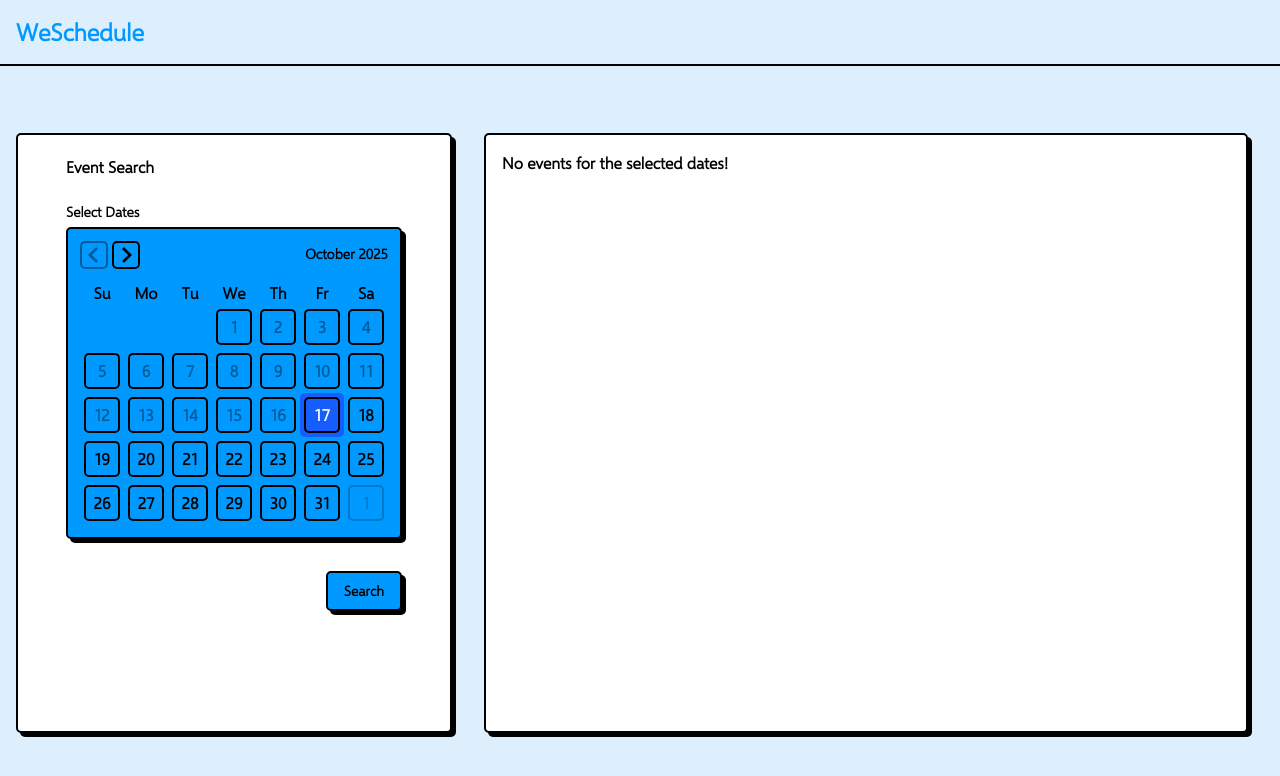
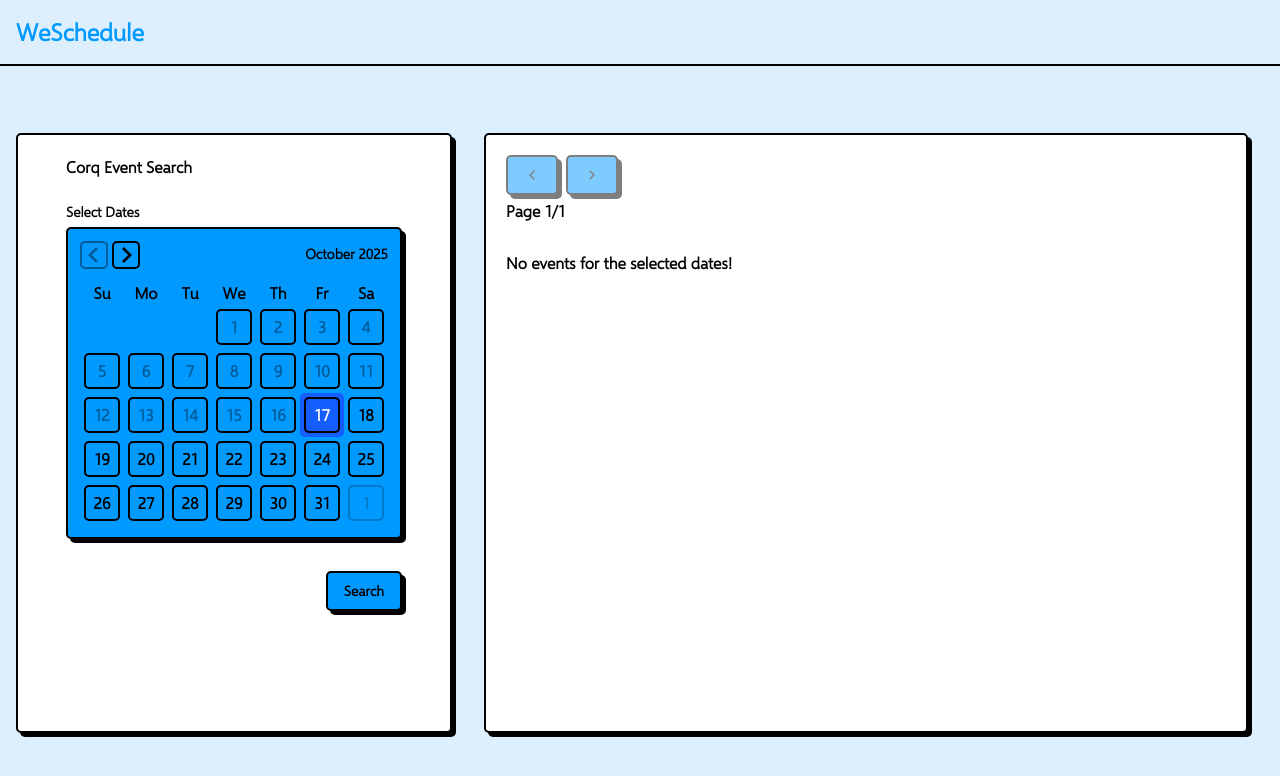
Before and after one commit to SidmoGoesBrrr/weschedule, a Next.js app: page /events in a window 1280 px wide. Shown: the top 776 px of the page. Built offline with nearby package versions, Linux system fonts and the light colour scheme.

Commit message:
drafted pagination for corq event list

```diff
--- a/app/events/page.tsx
+++ b/app/events/page.tsx
@@ -2,33 +2,74 @@
 
 import Link from 'next/link'
 
-import { useState } from 'react';
+import { useState, useEffect } from 'react';
 
 import { Event, getEvents } from '@/lib/serverEventUtil';
 
 import { EventSearch } from '@/components/eventsearch';
 import { EventList } from '@/components/eventlist';
 
+const PAGE_CAPACITY = 10;
+
 export default function ViewEvents() {
-    const [events, setEvents] = useState<Event[]>([]);
+    const [eventsInfo, setEventsInfo] = useState<{
+        events: Event[],
+        numTotalEvents: number
+    }>({
+        events: [],
+        numTotalEvents: 0
+    });
 
-    const search = (dates: string[]) => {
+    const [eventSearchParams, setEventSearchParams] = useState<{
+        dates: string[],
+        page: number,
+    }>({
+        dates: [],
+        page: 0,
+    });
+    useEffect(() => {
         async function asyncSearch() {
-            // let response = await getEvents("", "", "", dates);
-            // let userEvents : Event[] = response.events ? response.events.map((event) => {
-            //     const link = event.link ? event.link : `/availability?event_id=${event.id}`;
-            //     return {
-            //         ...event,
-            //         link,
-            //     }
-            // }) : [];
-            let corqEvents : Event[] = []; //stub
-            // let sortedEvents = [...userEvents, ...corqEvents];
-            // sortedEvents.sort();
-            setEvents(corqEvents);
-            console.log(corqEvents);
+            // send dates, page number, and page capacity
+            // response should be success if page number within total pages
+            // success response returns events and total number of events
+            // const response = //stub
+            if (eventSearchParams.page >= 0 && eventSearchParams.page < eventsInfo.numTotalEvents / PAGE_CAPACITY + 1) {
+                // const response = await getEvents("", "", "", eventSearchParams.dates);
+                // if (response.success) {
+                //     response.events.map((event) => ({
+                //         ...event,
+                //         link: '/', //stub
+                //     }))
+                // }
+                // setEventsInfo({
+                    // data: response.data.events,
+                    // numTotalEvents: response.totalPages
+                // });
+                // console.log(response.data);
+            }
         }
         asyncSearch();
+    }, [eventSearchParams])
+
+    const incrPage = () => {
+        setEventSearchParams({
+            ...eventSearchParams,
+            page: eventSearchParams.page + 1,
+        })
+    }
+
+    const decrPage = () => {
+        setEventSearchParams({
+            ...eventSearchParams,
+            page: eventSearchParams.page - 1,
+        })
+    }
+
+    const updateEventSearchParams = (newParams: { dates: string[] }) => {
+        setEventSearchParams({
+            ...eventSearchParams,
+            ...newParams,
+        })
     }
 
     return (
@@ -43,11 +84,16 @@ export default function ViewEvents() {
             <div className="py-4 px-4 flex flex-row items-center gap-4 flex-1">
                 <div className="h-auto py-8 flex flex-col items-center flex-1">
                     <div className="w-full max-w-2xl h-full">
-                        <EventSearch search={search} />
+                        <EventSearch updateEventSearchParams={updateEventSearchParams} />
                     </div>
                 </div>
                 <div className="w-full h-full px-4">
-                    <EventList events={events} />
+                    <EventList
+                        events={eventsInfo.events}
+                        page={eventSearchParams.page}
+                        totalPages={eventsInfo.numTotalEvents / PAGE_CAPACITY + 1}
+                        incrPage={incrPage}
+                        decrPage={decrPage} />
                 </div>
             </div>
         </div>
--- a/components/eventlist.tsx
+++ b/components/eventlist.tsx
@@ -1,6 +1,8 @@
 'use client'
 
 import Link from "next/link"
+
+import { ChevronRight, ChevronLeft } from 'lucide-react'
 
 import { Button } from "@/components/ui/button"
 import {
@@ -45,9 +47,15 @@ function timeslotToString(timeslot: string) {
 
 }
 
-export function EventList(props: { events: Event[] }) {
+export function EventList(props: {
+    events: Event[],
+    incrPage: () => void,
+    decrPage: () => void,
+    page: number,
+    totalPages: number,
+}) {
     let eventCards = props.events.map((event) => {
-        console.log(event);
+        // console.log(event);
         return (
             <Card key={event.id} className="w-full p-4 mb-4 flex flex-col gap-3">
                 <CardHeader className="p-0">
@@ -89,7 +97,20 @@ export function EventList(props: { events: Event[] }) {
 
 
 
-    return (<Card className="flex-1 p-4 bg-[var(--secondary-background)] overflow-y-auto overscroll-y-contain h-[min(75vh,100rem)] [scrollbar-gutter:stable] [scrollbar-width:thin] [scrollbar-color:var(--border)_var(--secondary-background)] [&::-webkit-scrollbar]:w-2.5 [&::-webkit-scrollbar-track]:rounded-full [&::-webkit-scrollbar-track]:bg-foreground/10 [&::-webkit-scrollbar-thumb]:rounded-full [&::-webkit-scrollbar-thumb]:bg-foreground/45 hover:[&::-webkit-scrollbar-thumb]:bg-foreground/60">
-        {eventCards.length == 0 ? "No events for the selected dates!" : eventCards}
+    return (<Card className="flex-1 p-4 bg-[var(--secondary-background)] h-[min(75vh,100rem)]">
+        <div className='flex-row m-1'>
+            <Button className="mr-2 mb-2" disabled={props.page + 1 <= 1} onClick={props.decrPage}>
+                <ChevronLeft />
+            </Button>
+            <Button disabled={props.page + 1 >= props.totalPages} onClick={props.incrPage}>
+                <ChevronRight />
+            </Button>
+            <CardTitle>
+                {`Page ${props.page + 1}/${props.totalPages}`}
+            </CardTitle>
+        </div>
+        <div className="m-1 overflow-y-auto overscroll-y-contain  [scrollbar-gutter:stable] [scrollbar-width:thin] [scrollbar-color:var(--border)_var(--secondary-background)] [&::-webkit-scrollbar]:w-2.5 [&::-webkit-scrollbar-track]:rounded-full [&::-webkit-scrollbar-track]:bg-foreground/10 [&::-webkit-scrollbar-thumb]:rounded-full [&::-webkit-scrollbar-thumb]:bg-foreground/45 hover:[&::-webkit-scrollbar-thumb]:bg-foreground/60">
+            {eventCards.length == 0 ? "No events for the selected dates!" : eventCards}
+        </div>
     </Card>)
 }
--- a/components/eventsearch.tsx
+++ b/components/eventsearch.tsx
@@ -30,7 +30,7 @@ const formSchema = z.object({
     dates: z.array(z.iso.date()),
 })
 
-export function EventSearch(props: { search: (dates: string[]) => void }) {
+export function EventSearch(props: { updateEventSearchParams: ({ dates } : { dates: string[] }) => void }) {
     const form = useForm<z.infer<typeof formSchema>>({
         resolver: zodResolver(formSchema),
         defaultValues: {
@@ -52,7 +52,7 @@ export function EventSearch(props: { search: (dates: string[]) => void }) {
     };
 
     function onSubmit(values: z.infer<typeof formSchema>) {
-        props.search(values.dates);
+        props.updateEventSearchParams({ dates: values.dates });
     }
 
     function onError(errors: FieldErrors) { }
@@ -60,7 +60,7 @@ export function EventSearch(props: { search: (dates: string[]) => void }) {
     return (
         <Card className="min-h-[min(75vh,100rem)] bg-[var(--secondary-background)] p-6">
             <CardHeader>
-                <CardTitle>Event Search</CardTitle>
+                <CardTitle>Corq Event Search</CardTitle>
             </CardHeader>
             <CardContent>
                 <Form {...form}>
```
